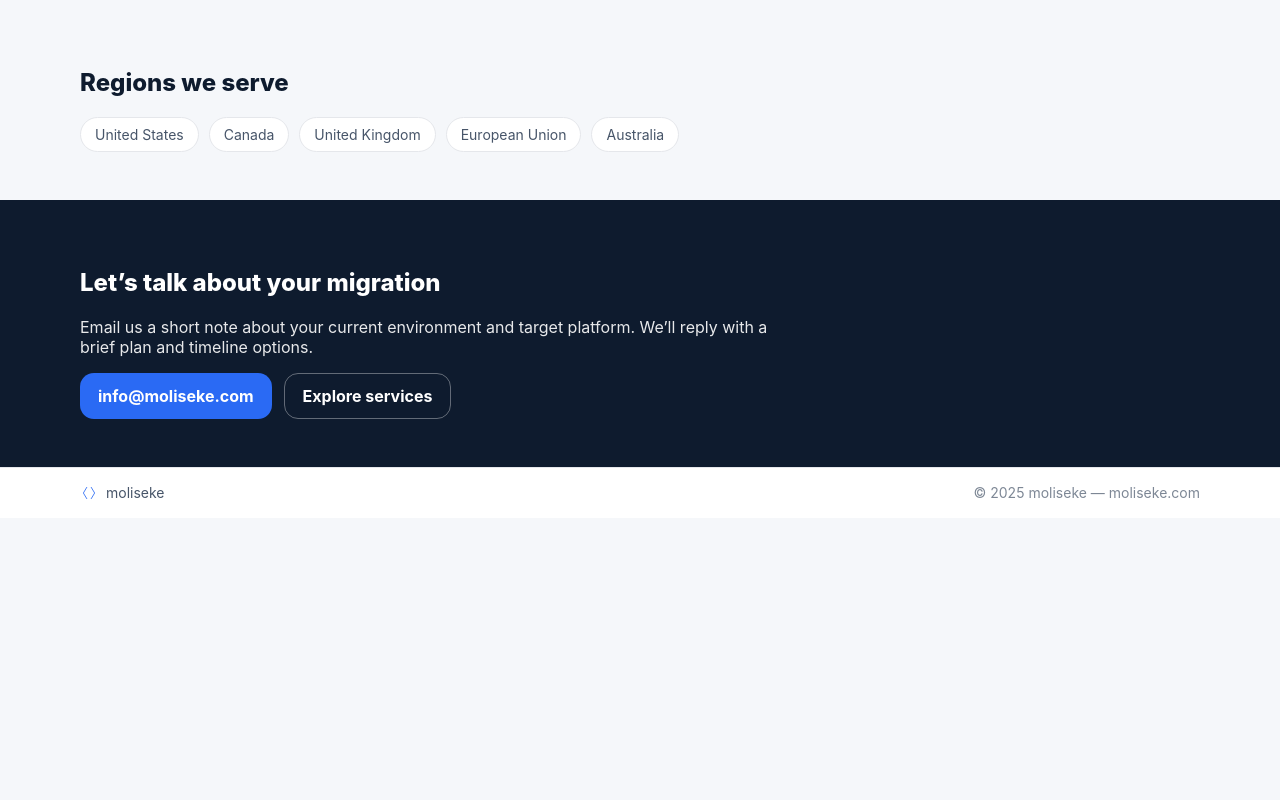
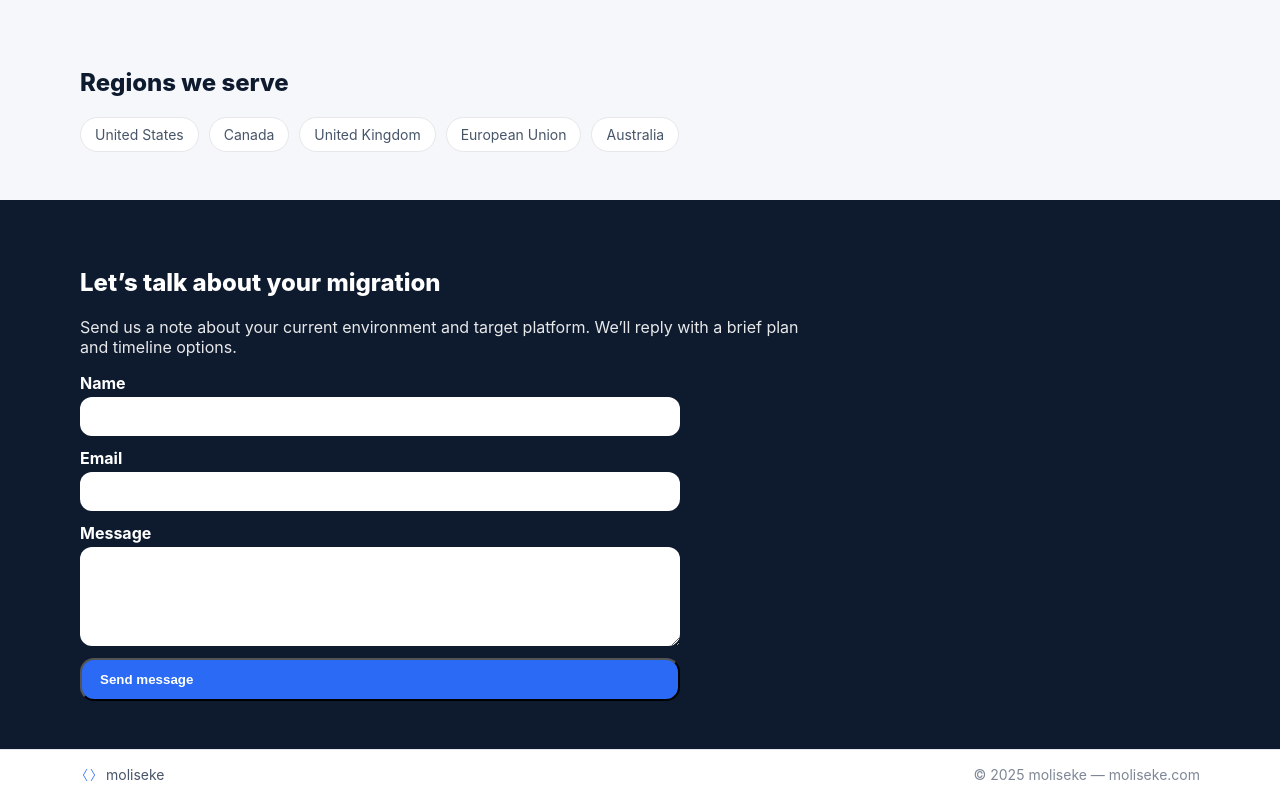
Before and after one commit to enzoantoni-devops/moliseke, a React (Vite) app: page / in a window 1280 px wide. Shown: the part 1528-2328 px from the top of the page. Before the commit the page ends 2046 px from the top, so only its background shows below. Built offline with nearby package versions, Linux system fonts and the light colour scheme.

Commit message:
Add Cloudflare Pages contact form

```diff
--- a/src/App.module.css
+++ b/src/App.module.css
@@ -25,3 +25,7 @@
 .footerInner{display:flex;align-items:center;justify-content:space-between;font-size:14px}
 .footerBrand{display:flex;align-items:center;gap:8px}
 .footerCopy{opacity:.7}
+.contactForm{margin-top:12px;max-width:600px;display:flex;flex-direction:column;gap:12px}
+.contactField{display:flex;flex-direction:column;gap:4px}
+.contactField label{font-weight:700}
+.contactField input,.contactField textarea{padding:12px;border-radius:12px;border:none;color:var(--midnight);background:#fff}
--- a/src/components/Contact.jsx
+++ b/src/components/Contact.jsx
@@ -6,11 +6,35 @@ export default function Contact() {
     <section id='contact' className={`${styles.sectionPad} ${styles.contactSection}`}>
       <div className='container'>
         <h2 className={styles.sectionHeadingLight}>Let’s talk about your migration</h2>
-        <p className={styles.contactText}>Email us a short note about your current environment and target platform. We’ll reply with a brief plan and timeline options.</p>
-        <div className={styles.contactActions}>
-          <a href='mailto:info@moliseke.com' className='btn btn-primary'>info@moliseke.com</a>
-          <a href='#services' className='btn btn-outline'>Explore services</a>
-        </div>
+        <p className={styles.contactText}>Send us a note about your current environment and target platform. We’ll reply with a brief plan and timeline options.</p>
+        <form
+          name='contact'
+          method='POST'
+          data-netlify='true'
+          data-netlify-honeypot='bot-field'
+          className={styles.contactForm}
+        >
+          <input type='hidden' name='form-name' value='contact' />
+          <p className='sr-only'>
+            <label>
+              Don’t fill this out if you're human:
+              <input name='bot-field' />
+            </label>
+          </p>
+          <div className={styles.contactField}>
+            <label htmlFor='name'>Name</label>
+            <input id='name' type='text' name='name' required />
+          </div>
+          <div className={styles.contactField}>
+            <label htmlFor='email'>Email</label>
+            <input id='email' type='email' name='email' required />
+          </div>
+          <div className={styles.contactField}>
+            <label htmlFor='message'>Message</label>
+            <textarea id='message' name='message' rows='5' required></textarea>
+          </div>
+          <button type='submit' className='btn btn-primary'>Send message</button>
+        </form>
       </div>
     </section>
   );
```
